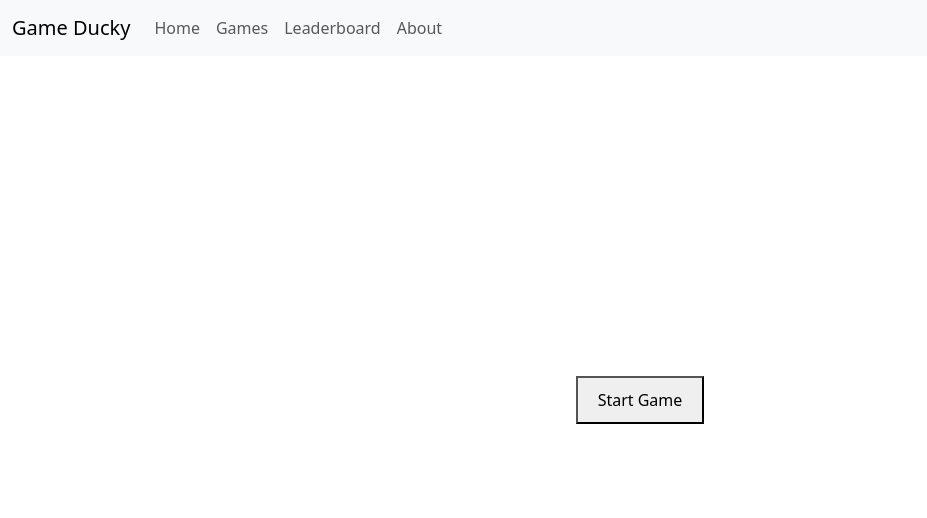
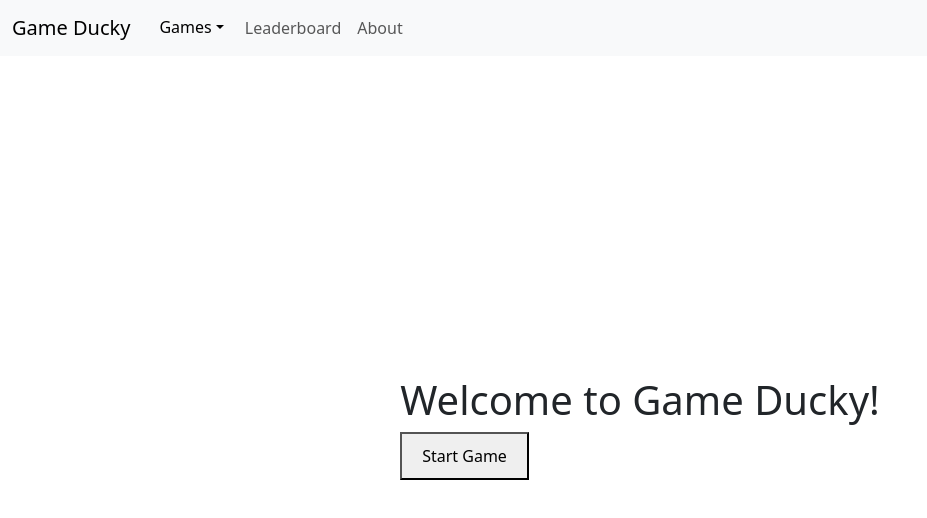
Before and after one commit to agarish25/CS-Topics-Sem-1-Project, a React (Create React App) app in the folder my-app/: page / in a window 1280 px wide. Shown: the top 518 px of the page, without its empty margins (0-927 px from the left). Built offline with nearby package versions, Linux system fonts and the light colour scheme.

Commit message:
app.css changes

```diff
--- a/my-app/src/App.css
+++ b/my-app/src/App.css
@@ -1,11 +1,36 @@
 .App {
-  text-align: center;
+  text-align: left;
+  margin: 0;
+  padding: 0;
 }
 
 .App-logo {
   height: 40vmin;
   pointer-events: none;
 }
+
+.container {
+  display: block !important; /* Stop Bootstrap from applying flexbox */
+  margin: 0 auto; /* Center horizontally only if needed */
+}
+
+.row {
+  justify-content: flex-start !important; /* Stop centering rows */
+  align-items: flex-start !important; /* Stop centering items vertically */
+}
+
+.navbar {
+  position: fixed;
+  top: 0;
+  width: 100%;
+}
+
+.content-container {
+  margin-top: 56px; /* Push content below the navbar */
+  padding: 20px;
+  text-align: left; /* Align text to the left */
+}
+
 
 @media (prefers-reduced-motion: no-preference) {
   .App-logo {
@@ -15,12 +40,11 @@
 
 .App-header {
   background-color: #282c34;
-  min-height: 100vh;
-  display: flex;
-  flex-direction: column;
-  align-items: center;
-  justify-content: center;
+  min-height: calc(100vh - 56px);
+  display: block;
+  padding: 20px;
   font-size: calc(10px + 2vmin);
+  box-sizing: border-box;
   color: white;
 }
 
@@ -35,4 +59,5 @@
   to {
     transform: rotate(360deg);
   }
+
 }
--- a/my-app/src/App.js
+++ b/my-app/src/App.js
@@ -14,6 +14,7 @@
   return (
     <BrowserRouter>
       <TopNavBar />
+      <div className="content-container">
       <Routes>
         <Route path="/" element={<Home />} />
         <Route path="/game/:id" element={<GamePage />} />
@@ -30,6 +31,7 @@
             {/* Render the game only if showGame is true */}
             {showGame && <BikeGame />}
       </div>
+      </div>
     </BrowserRouter>
 
   );
--- a/my-app/src/Pages/Components/NavBar.js
+++ b/my-app/src/Pages/Components/NavBar.js
@@ -1,6 +1,6 @@
 import React from "react";
 import { Link } from "react-router-dom";
-import { Navbar, Nav, Container} from "react-bootstrap";
+import { Navbar, Nav, Container, Dropdown } from "react-bootstrap";
 
 const TopNavBar = () => {
     return (
@@ -10,8 +10,18 @@
                 <Navbar.Toggle aria-controls="basic-navbar-nav"/>
                 <Navbar.Collapse id="basic-navbar-nav">
                     <Nav className="me-auto">
-                        <Nav.Link href="/">Home</Nav.Link>
-                        <Nav.Link href="/games">Games</Nav.Link>
+
+                        <Dropdown>
+                            <Dropdown.Toggle variant="light" id="dropdown-basic">
+                                Games
+                            </Dropdown.Toggle>
+                            <Dropdown.Menu>
+                                <Dropdown.Item href="#/action-1">Bike Game</Dropdown.Item>
+                                <Dropdown.Item href="#/action-2">MineSweeper</Dropdown.Item>
+                                <Dropdown.Item href="#/action-3">Word Hunt</Dropdown.Item>
+                            </Dropdown.Menu>
+                        </Dropdown>
+
                         <Nav.Link href="/leaderboard">Leaderboard</Nav.Link>
                         <Nav.Link href="/about">About</Nav.Link>
                     </Nav>
```
Also changed, not shown: my-app/src/Pages/Home.js.
